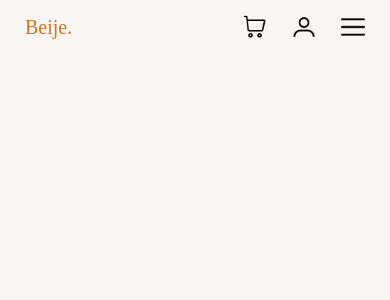
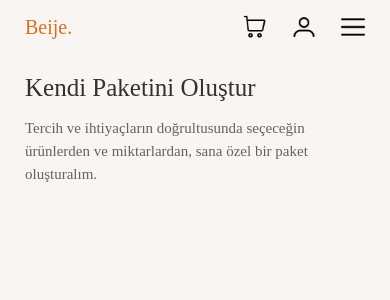
Before and after one commit to cangeldev/beije, a React Native app: screen / in a window 390 px wide. Shown: the top 300 px of the page. Built offline with nearby package versions, Linux system fonts and the light colour scheme.

Commit message:
PacketScreen'de metin ve stil eklemeleri yapıldı.

```diff
--- a/src/assets/colors/colors.ts
+++ b/src/assets/colors/colors.ts
@@ -1,4 +1,6 @@
 export default {
     orange: "#ce7328",
     backGround: "#f9f5f2",
+    customBlack: "#343131",
+    infoText: "#00000099"
 }
--- a/src/customPacketScreen/customPacketScreen.tsx
+++ b/src/customPacketScreen/customPacketScreen.tsx
@@ -13,6 +13,13 @@ export const CustomPacketScreen = () => {
                 barStyle={'dark-content'}
             />
             <CustomHeader />
+            <Text style={style.title}>
+                Kendi Paketini Oluştur
+            </Text>
+            <Text style={style.info}>Tercih ve ihtiyaçların
+                doğrultusunda seçeceğin ürünlerden
+                ve miktarlardan, sana özel bir paket oluşturalım.
+            </Text>
         </View>
     )
 }
--- a/src/customPacketScreen/style.ts
+++ b/src/customPacketScreen/style.ts
@@ -8,4 +8,17 @@ export default StyleSheet.create({
         flex: 1,
         paddingHorizontal: 25,
     },
+    title: {
+        fontFamily: "Gordita Bold",
+        fontSize: 25,
+        color: colors.customBlack,
+        marginTop:20
+    },
+    info: {
+        fontFamily: "Gordita Regular",
+        color: colors.infoText,
+        fontSize: 15,
+        marginTop: 15,
+        lineHeight: 23
+    }
 })
```
